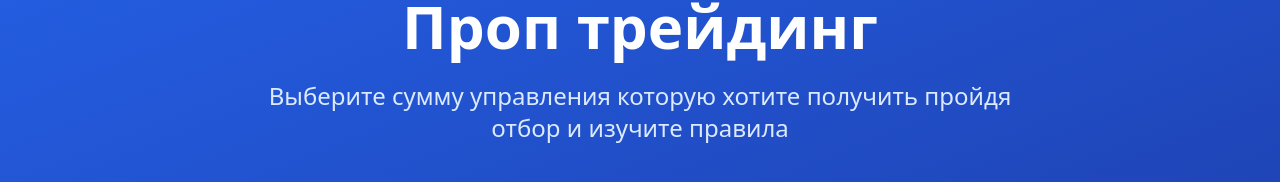
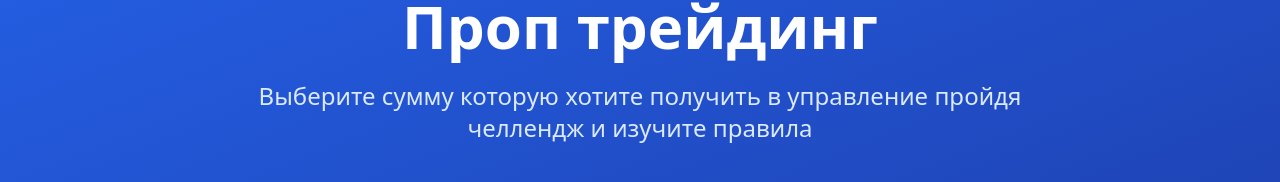
Before and after one commit to mobius1info/Wordex, a React (Vite) app: page /prop-trading in a window 1280 px wide. Shown: the part 269-451 px from the top of the page. Built offline with nearby package versions, Linux system fonts and the light colour scheme; no server answers.

Commit message:
Updated PropTradingPage.tsx

```diff
--- a/src/pages/PropTradingPage.tsx
+++ b/src/pages/PropTradingPage.tsx
@@ -4,7 +4,7 @@ import { TrendingUp, DollarSign, Target, Award, CheckCircle, BarChart3, Shield }
 const translations = {
   ru: {
     title: 'Проп трейдинг',
-    subtitle: 'Выберите сумму управления которую хотите получить пройдя отбор и изучите правила',
+    subtitle: 'Выберите сумму которую хотите получить в управление пройдя челлендж и изучите правила',
     intro: {
       title: 'Что такое проп трейдинг?',
       text: 'Проп трейдинг (Proprietary Trading) — это торговля на финансовых рынках с использованием капитала компании, а не собственных средств. Проп-компании предоставляют трейдерам доступ к большому капиталу в обмен на часть прибыли.'
```
